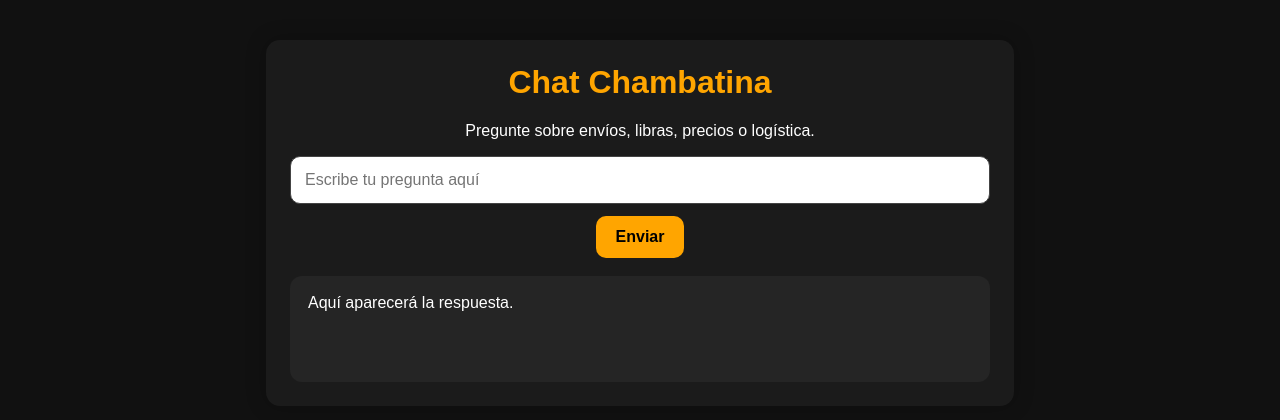
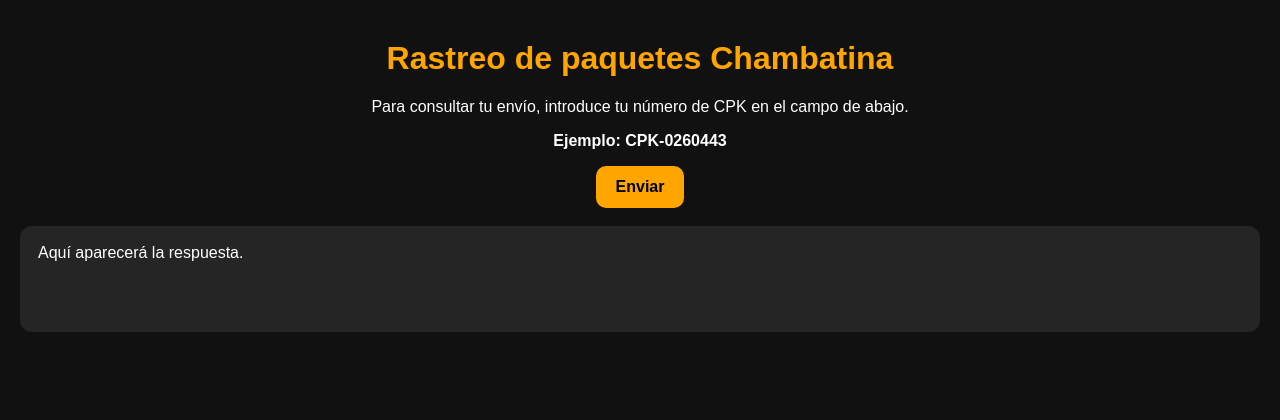
Before and after one commit to Chambatina1/Rastreador-, a website: page index.html in a window 1280 px wide. Drawn offline with Linux system fonts and the light colour scheme.

Commit message:
Update index.html

```diff
--- a/index.html
+++ b/index.html
@@ -71,11 +71,12 @@
   </style>
 </head>
 <body>
-  <div class="box">
-    <h1>Chat Chambatina</h1>
-    <p>Pregunte sobre envíos, libras, precios o logística.</p>
+  <h1>Rastreo de paquetes Chambatina</h1>
 
-    <input
+<p>Para consultar tu envío, introduce tu número de CPK en el campo de abajo.</p>
+
+<p><strong>Ejemplo: CPK-0260443</strong></p>
+    <input‹‹‹
       type="text"
       id="mensaje"
       placeholder="Escribe tu pregunta aquí"
```
